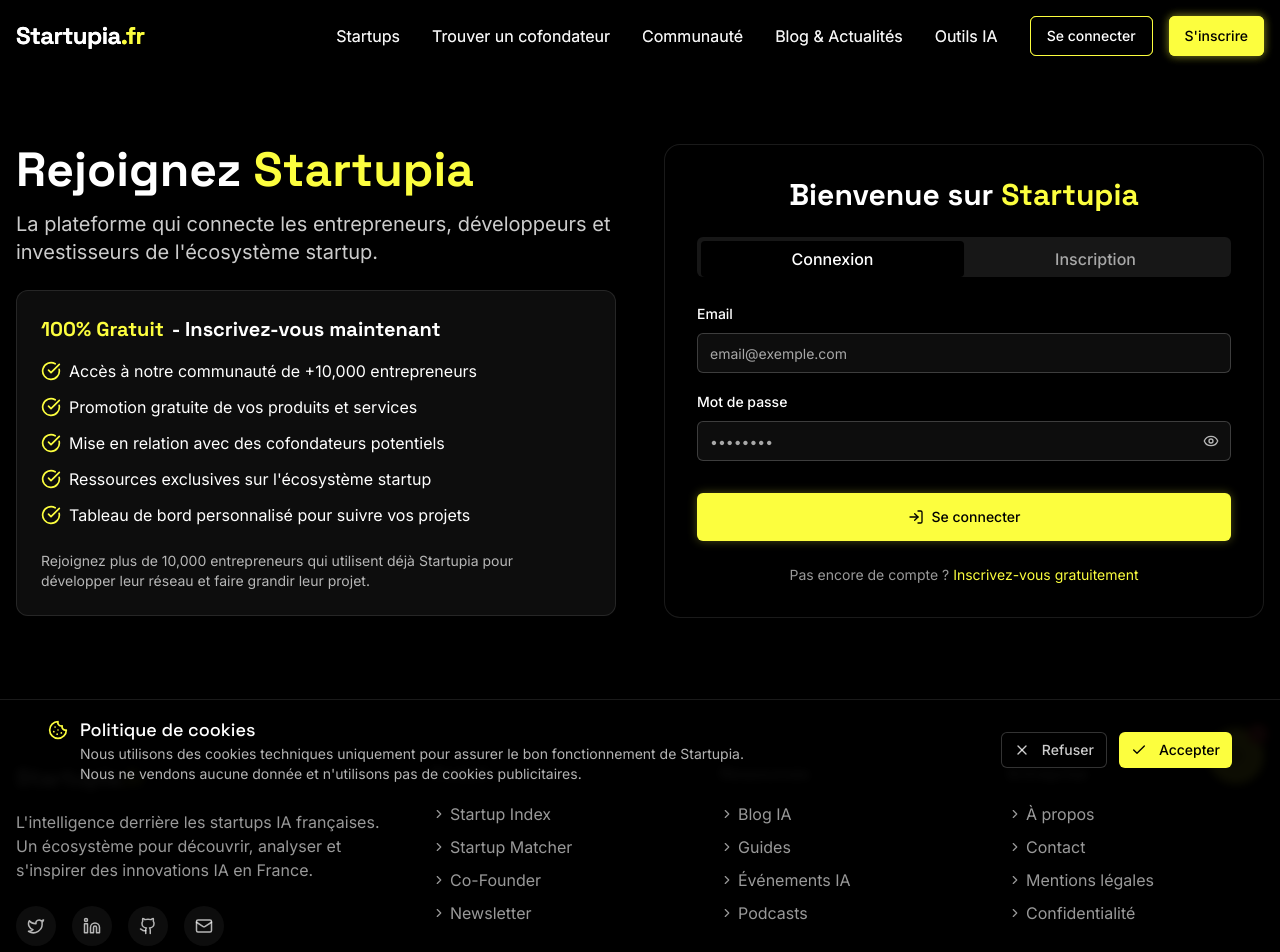
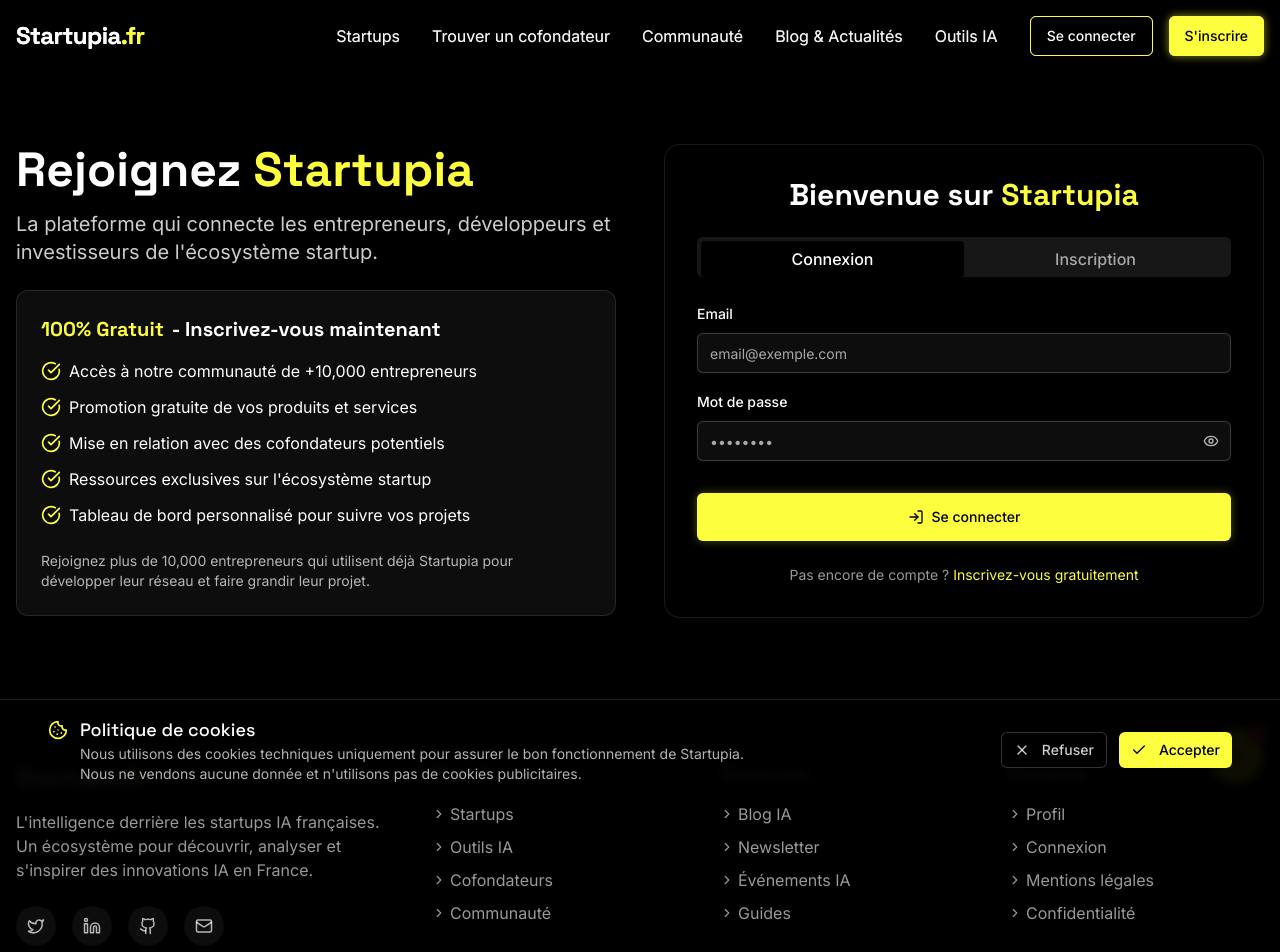
Before and after one commit to freestartupia/startupia-visionary-hub, a React (Vite) app: page /auth in a window 1280 px wide. Shown: the top 952 px of the page. Built offline with nearby package versions, Linux system fonts and the light colour scheme.

Commit message:
Fix: Update footer links
Update the footer links to use the correct paths and links.

```diff
--- a/src/components/Footer.tsx
+++ b/src/components/Footer.tsx
@@ -5,7 +5,13 @@ import {
   Linkedin,
   Github,
   Mail,
-  ChevronRight
+  ChevronRight,
+  User,
+  LogIn,
+  Home,
+  Star,
+  MessageSquare,
+  Settings
 } from 'lucide-react';
 import { Link } from 'react-router-dom';
 
@@ -42,29 +48,29 @@ const Footer = () => {
           {/* Navigation Links */}
           <div className="w-full md:w-2/3">
             <div className="grid grid-cols-1 sm:grid-cols-2 lg:grid-cols-3 gap-8">
-              {/* Product Links */}
+              {/* Produit Links */}
               <div>
                 <h4 className="text-white font-semibold mb-4">Produit</h4>
                 <ul className="space-y-2">
                   <li>
-                    <a href="#startup-index" className="text-white/60 hover:text-startupia-turquoise inline-flex items-center">
-                      <ChevronRight size={14} className="mr-1" /> Startup Index
-                    </a>
+                    <Link to="/startup" className="text-white/60 hover:text-startupia-turquoise inline-flex items-center">
+                      <ChevronRight size={14} className="mr-1" /> Startups
+                    </Link>
                   </li>
                   <li>
-                    <a href="#startup-matcher" className="text-white/60 hover:text-startupia-turquoise inline-flex items-center">
-                      <ChevronRight size={14} className="mr-1" /> Startup Matcher
-                    </a>
+                    <Link to="/tools" className="text-white/60 hover:text-startupia-turquoise inline-flex items-center">
+                      <ChevronRight size={14} className="mr-1" /> Outils IA
+                    </Link>
                   </li>
                   <li>
-                    <a href="#startup-cofounder" className="text-white/60 hover:text-startupia-turquoise inline-flex items-center">
-                      <ChevronRight size={14} className="mr-1" /> Co-Founder
-                    </a>
+                    <Link to="/cofounder" className="text-white/60 hover:text-startupia-turquoise inline-flex items-center">
+                      <ChevronRight size={14} className="mr-1" /> Cofondateurs
+                    </Link>
                   </li>
                   <li>
-                    <a href="#" className="text-white/60 hover:text-startupia-turquoise inline-flex items-center">
-                      <ChevronRight size={14} className="mr-1" /> Newsletter
-                    </a>
+                    <Link to="/community" className="text-white/60 hover:text-startupia-turquoise inline-flex items-center">
+                      <ChevronRight size={14} className="mr-1" /> Communauté
+                    </Link>
                   </li>
                 </ul>
               </div>
@@ -74,14 +80,14 @@ const Footer = () => {
                 <h4 className="text-white font-semibold mb-4">Ressources</h4>
                 <ul className="space-y-2">
                   <li>
-                    <a href="#" className="text-white/60 hover:text-startupia-turquoise inline-flex items-center">
+                    <Link to="/blog" className="text-white/60 hover:text-startupia-turquoise inline-flex items-center">
                       <ChevronRight size={14} className="mr-1" /> Blog IA
-                    </a>
+                    </Link>
                   </li>
                   <li>
-                    <a href="#" className="text-white/60 hover:text-startupia-turquoise inline-flex items-center">
-                      <ChevronRight size={14} className="mr-1" /> Guides
-                    </a>
+                    <Link to="/newsletter" className="text-white/60 hover:text-startupia-turquoise inline-flex items-center">
+                      <ChevronRight size={14} className="mr-1" /> Newsletter
+                    </Link>
                   </li>
                   <li>
                     <a href="#" className="text-white/60 hover:text-startupia-turquoise inline-flex items-center">
@@ -90,7 +96,7 @@ const Footer = () => {
                   </li>
                   <li>
                     <a href="#" className="text-white/60 hover:text-startupia-turquoise inline-flex items-center">
-                      <ChevronRight size={14} className="mr-1" /> Podcasts
+                      <ChevronRight size={14} className="mr-1" /> Guides
                     </a>
                   </li>
                 </ul>
@@ -101,14 +107,14 @@ const Footer = () => {
                 <h4 className="text-white font-semibold mb-4">Entreprise</h4>
                 <ul className="space-y-2">
                   <li>
-                    <a href="#" className="text-white/60 hover:text-startupia-turquoise inline-flex items-center">
-                      <ChevronRight size={14} className="mr-1" /> À propos
-                    </a>
+                    <Link to="/profile" className="text-white/60 hover:text-startupia-turquoise inline-flex items-center">
+                      <ChevronRight size={14} className="mr-1" /> Profil
+                    </Link>
                   </li>
                   <li>
-                    <a href="#" className="text-white/60 hover:text-startupia-turquoise inline-flex items-center">
-                      <ChevronRight size={14} className="mr-1" /> Contact
-                    </a>
+                    <Link to="/auth" className="text-white/60 hover:text-startupia-turquoise inline-flex items-center">
+                      <ChevronRight size={14} className="mr-1" /> Connexion
+                    </Link>
                   </li>
                   <li>
                     <Link to="/legal" className="text-white/60 hover:text-startupia-turquoise inline-flex items-center">
```
